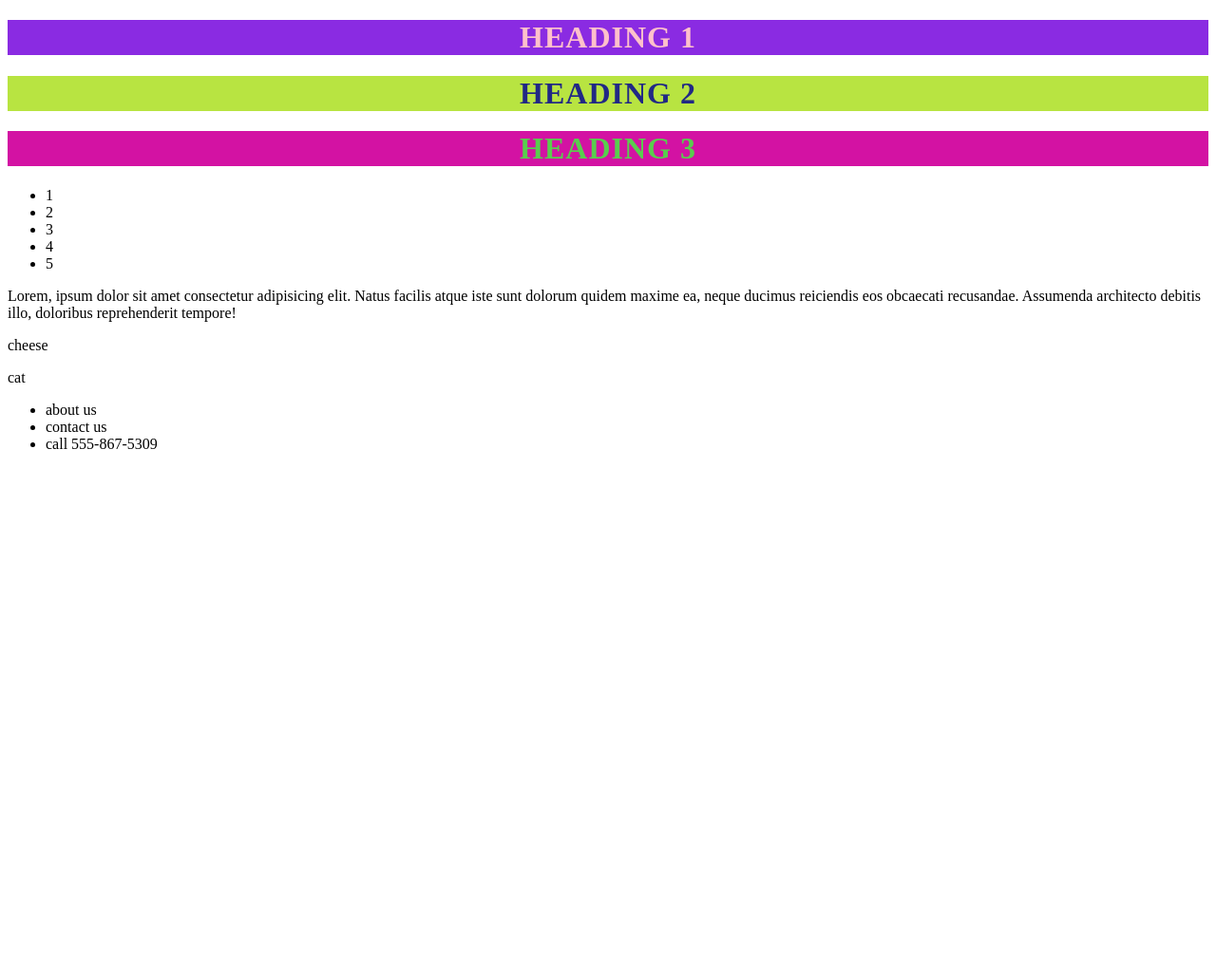
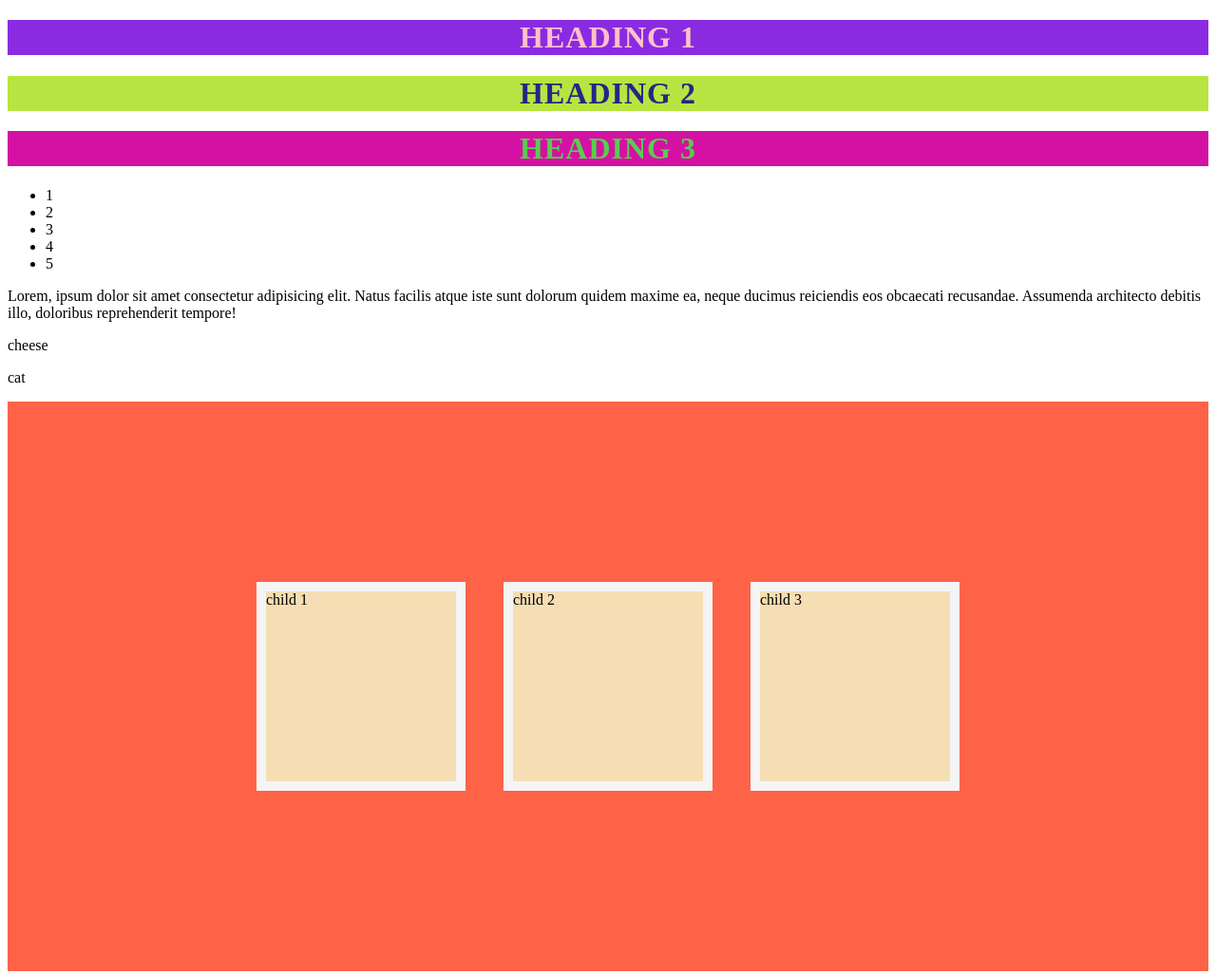
Before and after one commit to JBunch2310/css-basics, a plain HTML site: page index.html in a window 1280 px wide. Shown: the top 1026 px of the page at 95% size. Before the commit the page ends 800 px from the top, so only its background shows below. Drawn offline with Linux system fonts and the light colour scheme.

Commit message:
flex added

```diff
--- a/index.html
+++ b/index.html
@@ -66,6 +66,37 @@
         </section>
     </main>
 
+    <style>
+        .parent-div {
+            display: flex;
+            align-items: center;
+            background-color: tomato;
+            height: 600px;
+            justify-content: center;
+        }
+        .child-div {
+            background-color: wheat;
+            width: 200px;
+            height: 200px;
+            margin: 20px;
+            text-align: center;
+            display: flex;
+
+            border-radius: solid;
+            border: 10px solid whitesmoke;
+        }
+    </style>
+
+    <!--parent div-->
+    <div class="parent-div">
+        <div class="child-div">child 1</div>
+        <div class="child-div">child 2</div>
+        <div class="child-div">child 3</div>
+
+        <!--3 child divs-->
+
+    </div>
+
     <footer>
         <ul>
             <li>about us</li>
```
